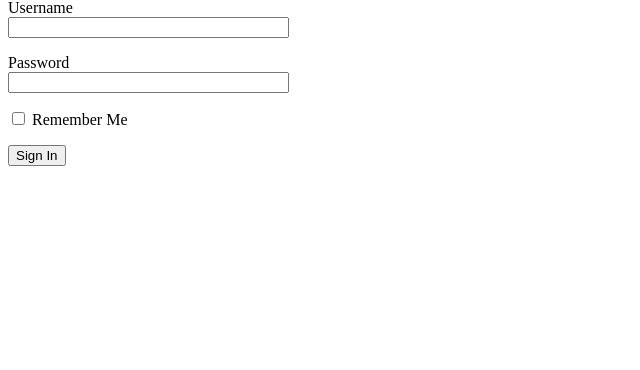
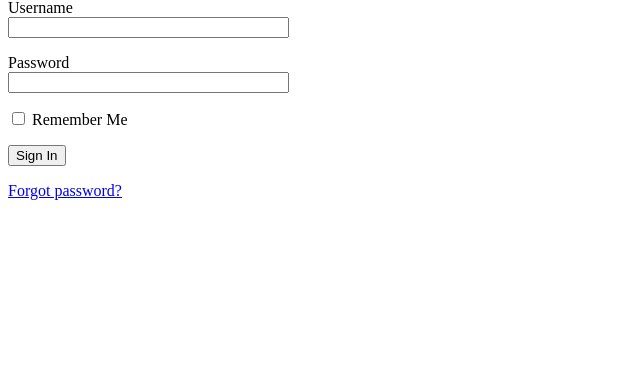
Before and after one commit to ryanku98/SETpp, a Flask app: page /login in a window 1280 px wide. Shown: the part 117-487 px from the top of the page, without its empty margins (0-640 px from the left). Run offline with Flask 2, Linux system fonts and the light colour scheme; some libraries are stand-ins or nearby versions.

Commit message:
Setup basic structure for resetting password

```diff
--- a/app/forms.py
+++ b/app/forms.py
@@ -36,6 +36,10 @@ class ChangePasswordForm(FlaskForm):
     password2 = PasswordField('Repeat New Password', validators=[DataRequired(), EqualTo('password')])
     submit = SubmitField('Change')
 
+class RequestPasswordResetForm(FlaskForm):
+    email = StringField('Email', validators=[DataRequired(), Email()])
+    submit = SubmitField('Reset')
+
 class SurveyForm(FlaskForm):
     # SUBMISSION VALIDATION
     student_id = StringField('Student ID #', validators=[DataRequired()])
--- a/app/routes.py
+++ b/app/routes.py
@@ -1,7 +1,7 @@
 from flask import render_template, flash, redirect, url_for, request
 from flask_login import current_user, login_user, logout_user
 from app import app, db
-from app.forms import UploadForm, LoginForm, RegistrationForm, SurveyForm
+from app.forms import UploadForm, LoginForm, RegistrationForm, ChangePasswordForm, RequestPasswordResetForm, SurveyForm
 from app.models import User
 from app.results import submitResult
 from werkzeug.urls import url_parse
@@ -16,7 +16,7 @@ def index():
     if not current_user.is_authenticated:
         flash('Login to view admin page!')
         return redirect(url_for('login'))
-    return render_template('index.html', title='Home', form=form)
+    return render_template('index.html', title='Home')
 
 @app.route('/login', methods=['GET', 'POST'])
 def login():
@@ -72,6 +72,16 @@ def changePassword():
         return redirect(url_for('login'))
     return render_template('changePassword.html', title='Change Password', form=form)
 
+@app.route('/requestreset', methods=['GET', 'POST'])
+def requestResetPassword():
+    form = RequestPasswordResetForm()
+    if form.validate_on_submit():
+        # put reset password code here
+        # email user.email 1 time token?
+        # https://blog.miguelgrinberg.com/post/the-flask-mega-tutorial-part-x-email-support
+        pass
+    return render_template('requestPasswordReset.html', title='Reset Password', form=form)
+
 @app.route('/upload', methods=['GET', 'POST'])
 def upload():
     if not current_user.is_authenticated:
--- a/app/templates/base.html
+++ b/app/templates/base.html
@@ -13,7 +13,7 @@
       SETpp:
       {% if current_user.is_authenticated %}
       <a href="{{ url_for('index') }}">Admin Home</a>
-      <a href="{{ url_for('changepassword') }}">Admin Change Password</a>
+      <a href="{{ url_for('changePassword') }}">Admin Change Password</a>
       <a href="{{ url_for('logout') }}">Admin Logout</a>
       {% else %}
       <a href="{{ url_for('login') }}">Admin Login</a>
--- a/app/templates/login.html
+++ b/app/templates/login.html
@@ -16,5 +16,6 @@
     </p>
     <p>{{ form.remember_me() }} {{ form.remember_me.label }}</p>
     <p>{{ form.submit() }}</p>
+    <a href="{{ url_for('requestResetPassword') }}">Forgot password?</a>
   </form>
 {% endblock %}
--- /dev/null
+++ b/app/templates/requestPasswordReset.html
@@ -0,0 +1,5 @@
+{% extends "base.html" %}
+
+{% block content %}
+<h1>reset password here</h1>
+{% endblock %}
```
Also changed, not shown: app/templates/email/professorSurveyStatistics.txt (added), app/templates/email/studentSurveyLink.txt (added).
